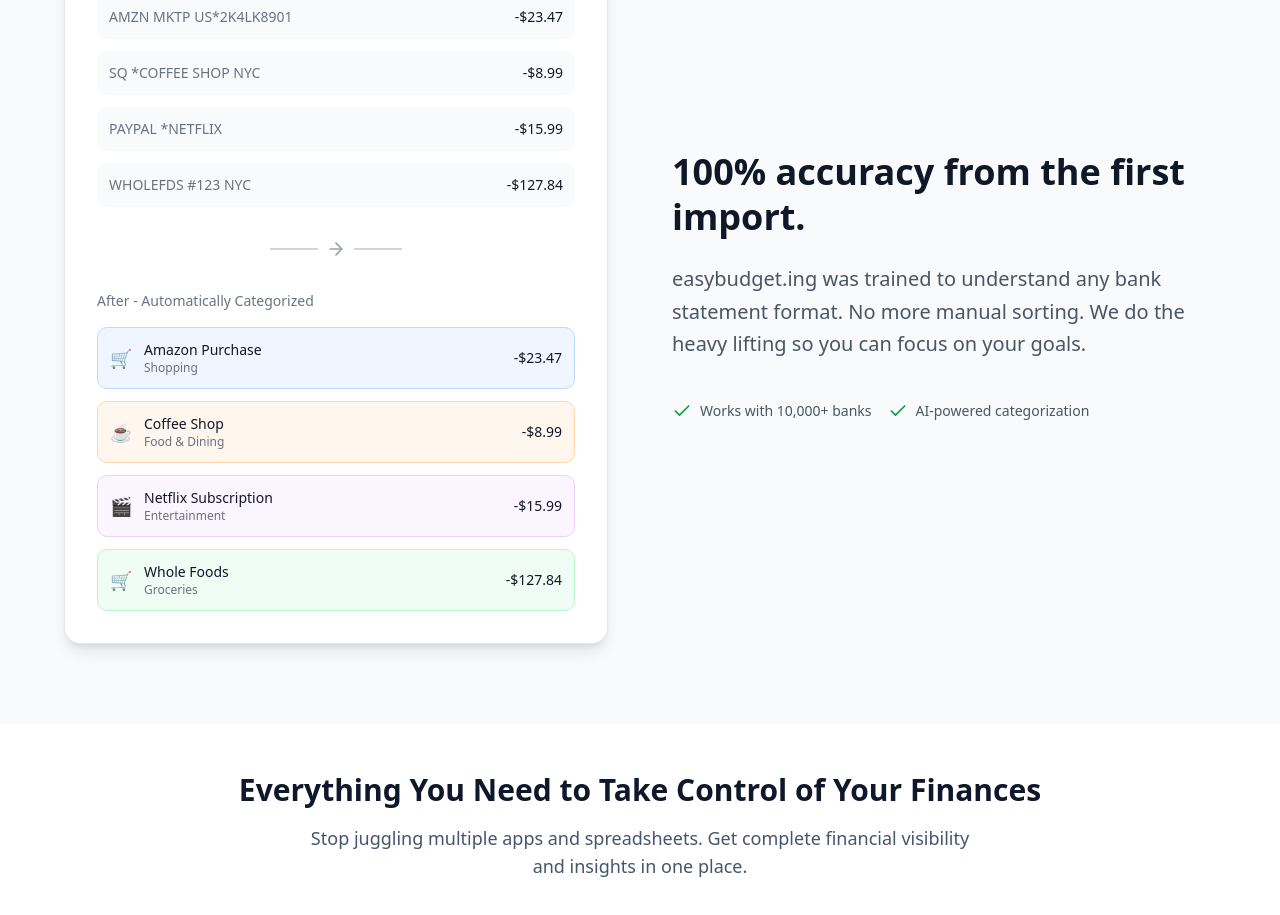
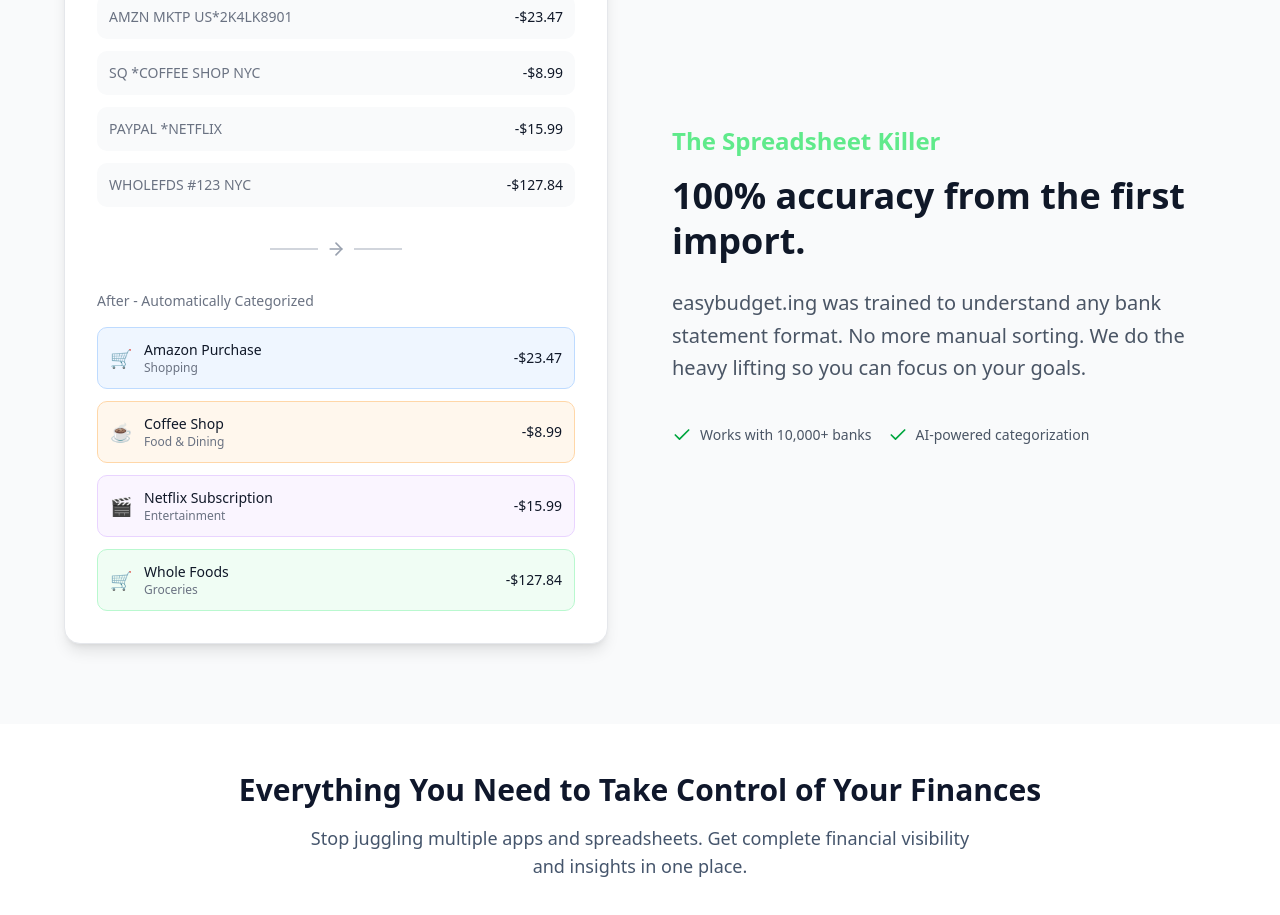
Before and after one commit to mttspss/easybudget, a Next.js app: page / in a window 1280 px wide. Shown: the part 840-1755 px from the top of the page. Built offline with nearby package versions, Linux system fonts and the light colour scheme; no server answers.

Commit message:
Add 'The Spreadsheet Killer' title in brand green above accuracy section

```diff
--- a/src/app/page.tsx
+++ b/src/app/page.tsx
@@ -408,9 +408,14 @@
 
             {/* Right Column - Content */}
             <div className="space-y-6">
-              <h2 className="text-4xl font-bold text-gray-900 leading-tight">
-                100% accuracy from the first import.
-              </h2>
+              <div className="space-y-4">
+                <h3 className="text-2xl font-bold" style={{color: '#60ea8b'}}>
+                  The Spreadsheet Killer
+                </h3>
+                <h2 className="text-4xl font-bold text-gray-900 leading-tight">
+                  100% accuracy from the first import.
+                </h2>
+              </div>
 
               <p className="text-xl text-gray-600 leading-relaxed">
                 easybudget.ing was trained to understand any bank statement format. No more manual sorting. We do the heavy lifting so you can focus on your goals.
```
